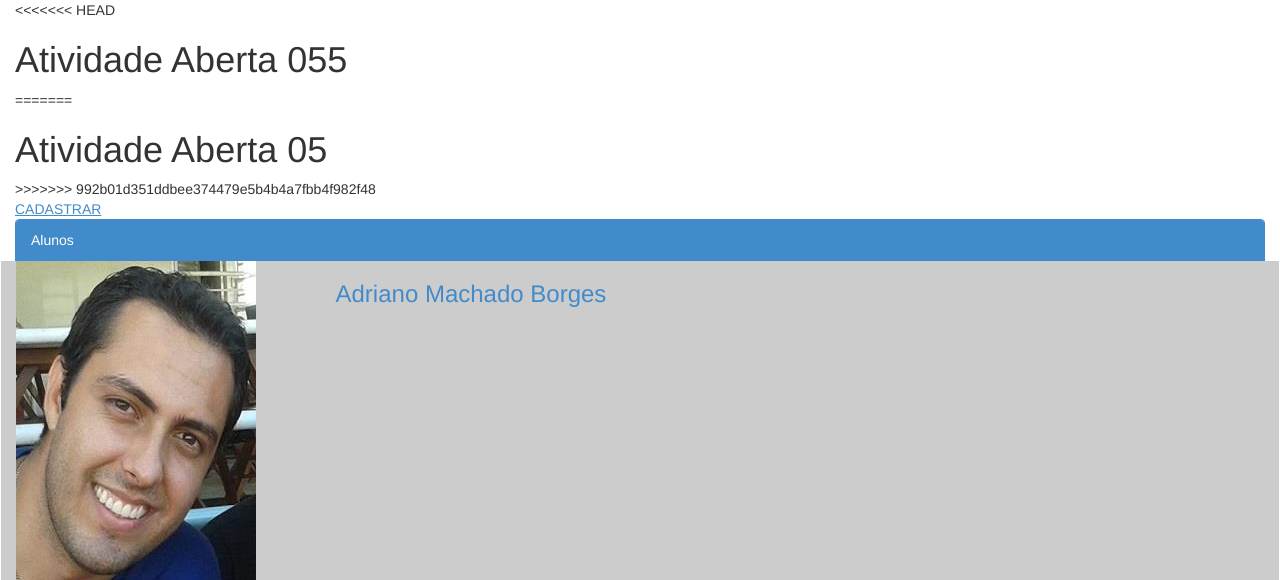
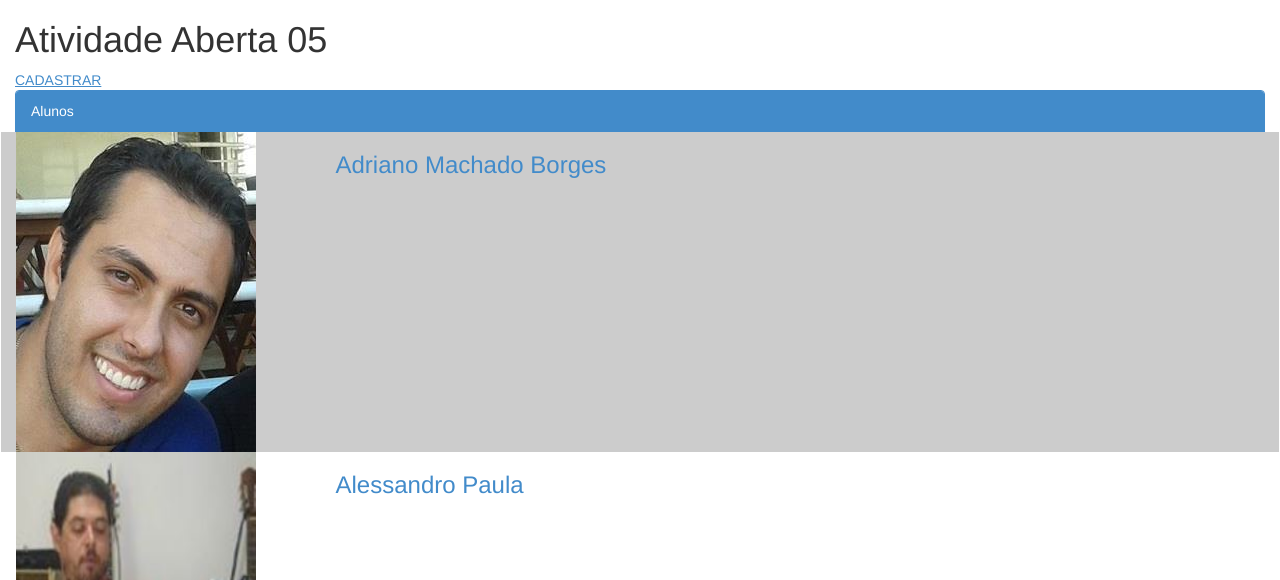
Before and after one commit to thiagobhte2/atividadeaberta, a PHP site: page /index.php in a window 1280 px wide. Shown: the top 580 px of the page. Run offline with PHP 8.4, Linux system fonts and the light colour scheme; data comes from the database, SQL or seed files in the repository; data that the repository does not hold is empty.

Commit message:
nova alteracao cabecalho

```diff
--- a/cabecalho.php
+++ b/cabecalho.php
@@ -11,11 +11,7 @@
 			</head>
 			<body>
 				<div class=\"container-fluid\">
-<<<<<<< HEAD
-					<h1>Atividade Aberta 055</h1>
-=======
 					<h1>Atividade Aberta 05</h1>
->>>>>>> 992b01d351ddbee374479e5b4b4a7fbb4f982f48
 				</div>
 	";
 ?>
```
